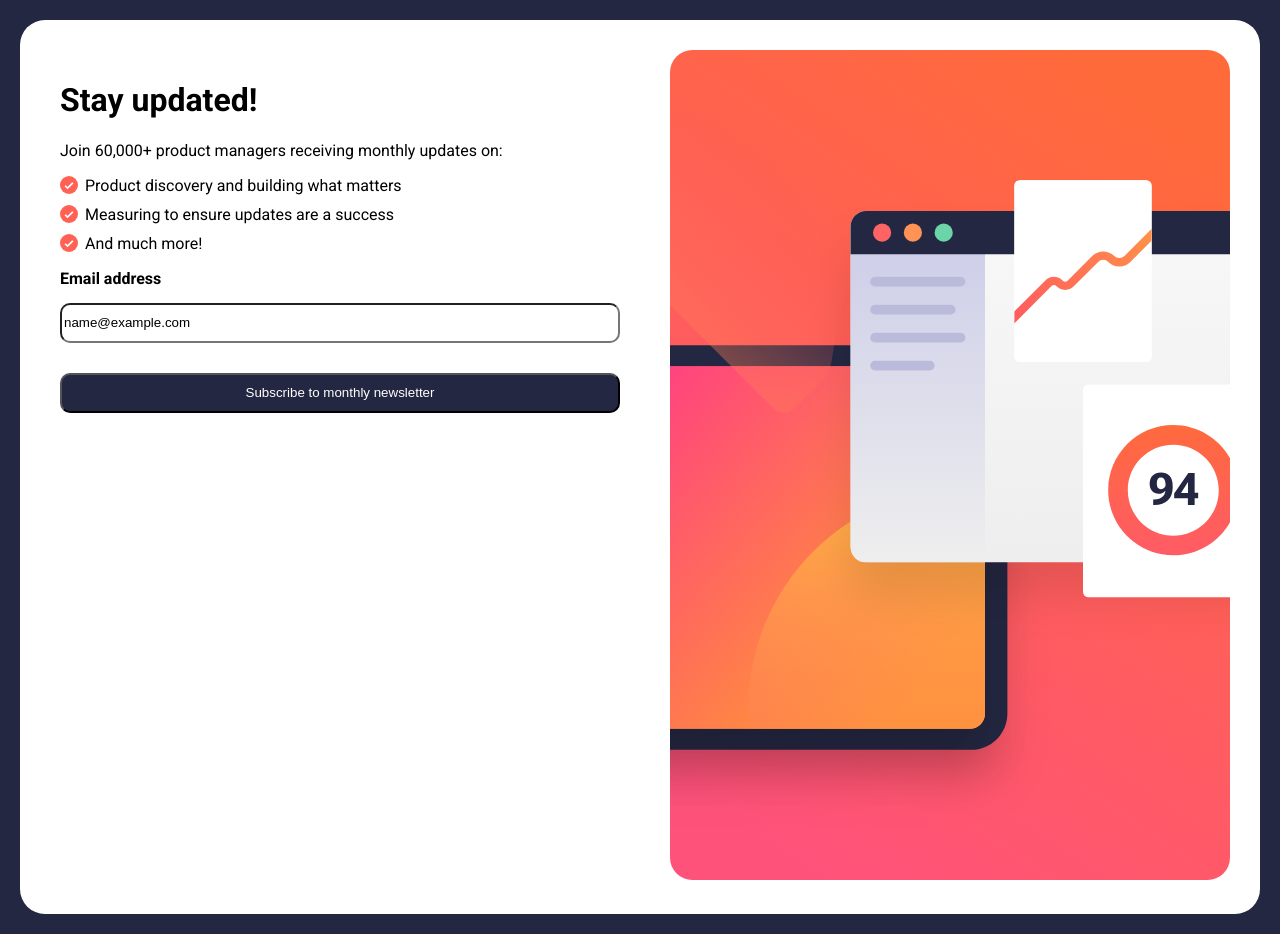
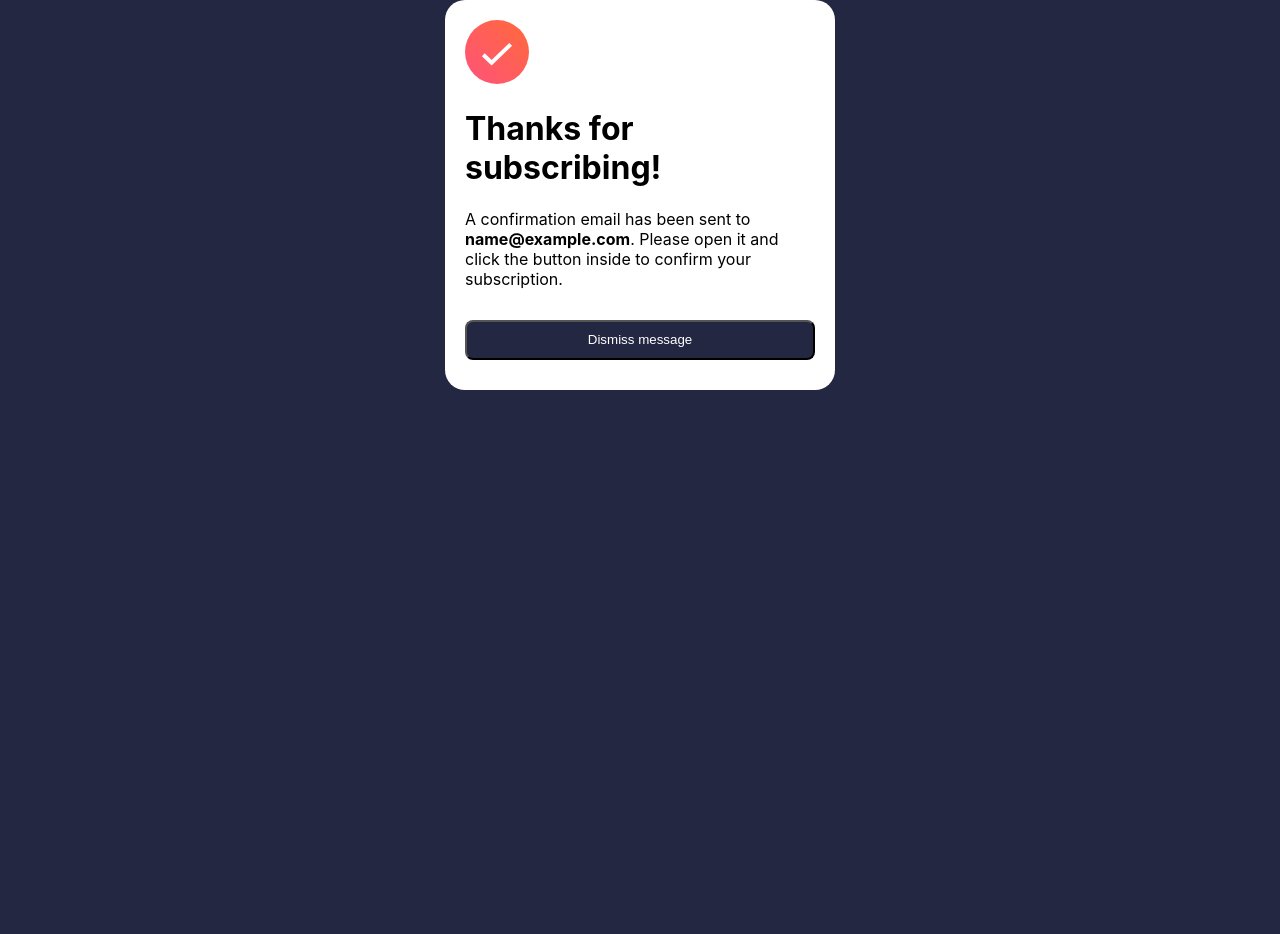
Before and after one commit to builtbyjosh/newsletter-sign-up, a React (Create React App) app: page / in a window 1280 px wide. Both pictures are taken after typing "name@example.com" into the empty fields and a click on the button "Subscribe to monthly newsletter". After the commit the page ends 800 px from the top, so only its background shows below. Built offline with nearby package versions, Linux system fonts and the light colour scheme.

Commit message:
add sucess mesasge

```diff
--- a/src/App.css
+++ b/src/App.css
@@ -58,18 +58,18 @@ li::before {
 .Info input {
   height: 40px;
   width: 100%;
-  border-radius: 10px;
-  margin-top: 5px;
+  border-radius: 8px;
+
+  margin-bottom: 10px;
   box-sizing: border-box;
 }
 
-.Info button {
+button {
   background-color: hsl(234, 29%, 20%);
   color: white;
-  border-radius: 10px;
+  border-radius: 8px;
   height: 40px;
   width: 100%;
-  margin-top: 30px;
 }
 
 .Image {
@@ -80,3 +80,18 @@ li::before {
   height: auto;
   width: 100%;
 }
+
+.successMsg {
+  background-color: white;
+  border-radius: 20px;
+  text-align: left;
+  z-index: 1;
+  height: 350px;
+  width: 350px;
+  margin: auto;
+  padding: 20px;
+}
+
+.successMsg button {
+  margin-top: 15px;
+}
--- a/src/App.js
+++ b/src/App.js
@@ -1,7 +1,11 @@
+import { useState } from "react";
 import "./App.css";
 import illistration from "./images/illustration-sign-up-desktop.svg";
+import check from "./images/icon-success.svg";
 import { useForm } from "react-hook-form";
 function App() {
+  const [isSuccess, setIsSuccess] = useState(false);
+  const [email, setEmail] = useState("");
   const {
     register,
     handleSubmit,
@@ -10,8 +14,12 @@ function App() {
   } = useForm();
   const onSubmit = (data) => {
     console.log(data);
+    setEmail(data.email);
+    setIsSuccess(true);
   };
   return (
+    <>
+      {!isSuccess && (
         <div className="App">
           <div className="Info">
             <div>
@@ -50,6 +58,20 @@ function App() {
             <img src={illistration} />{" "}
           </div>
         </div>
+      )}
+      {isSuccess && email && (
+        <div className="successMsg">
+          <img src={check} alt="" />
+          <h1>Thanks for subscribing!</h1>
+          <p>
+            A confirmation email has been sent to <strong>{email}</strong>.
+            Please open it and click the button inside to confirm your
+            subscription.
+          </p>
+          <button onClick={() => setIsSuccess(false)}>Dismiss message</button>
+        </div>
+      )}
+    </>
   );
 }
 
```
Lines whose indentation alone changed are shown as unchanged.
